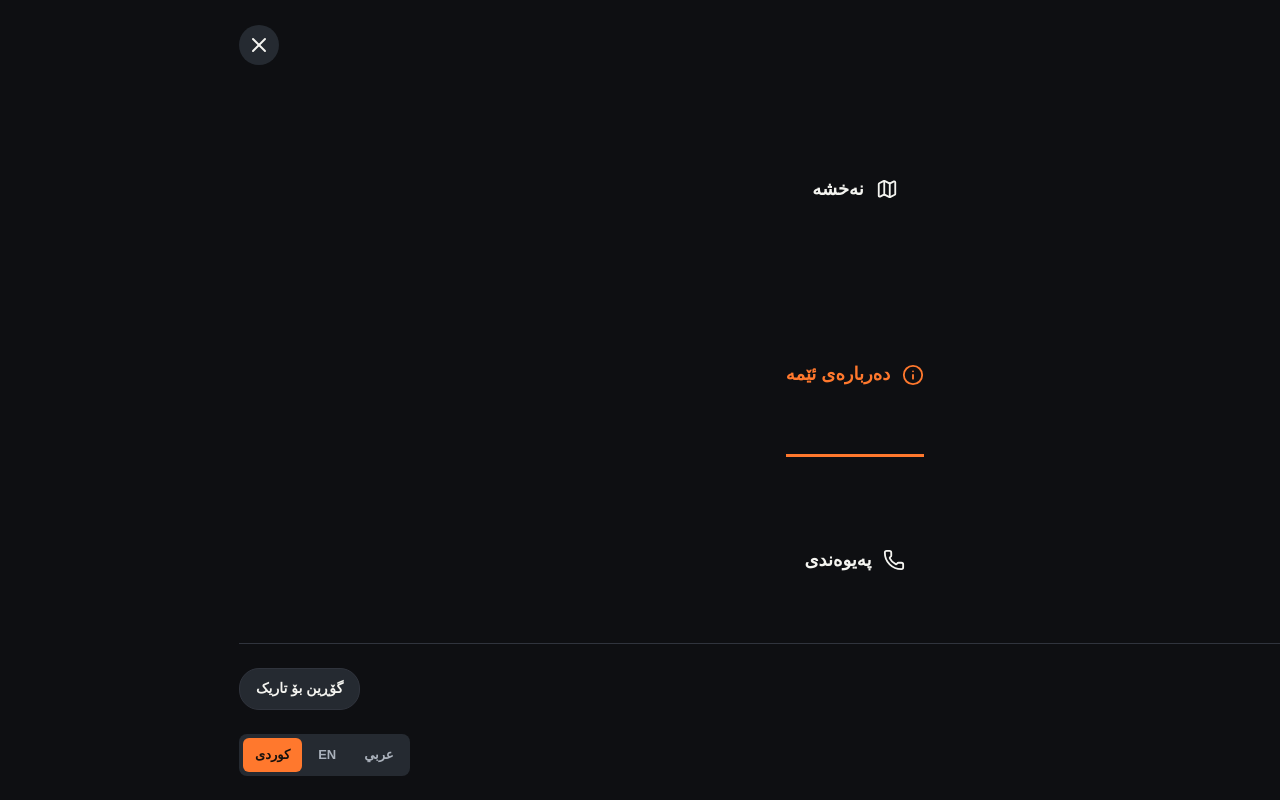
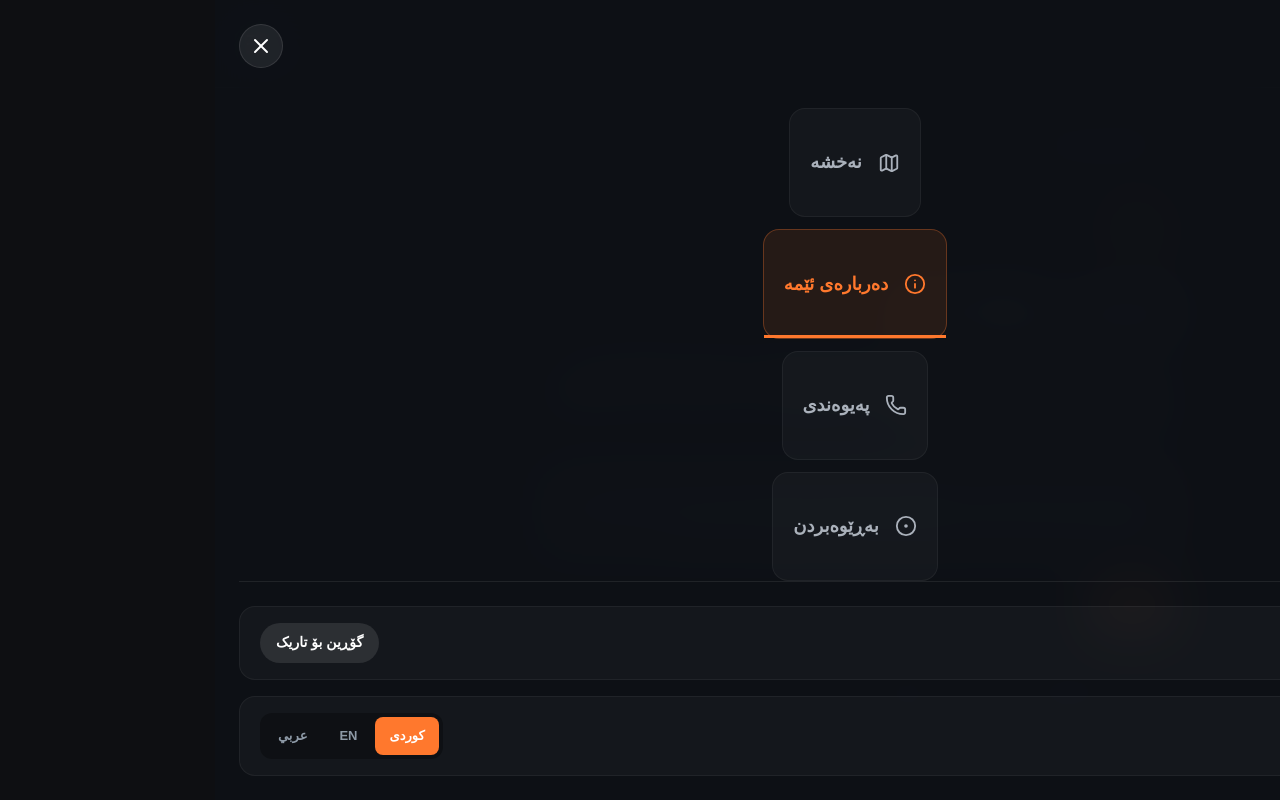
Before and after one commit to zhir4web/nearestfitter1, a Next.js app: page /about in a window 1280 px wide. Both pictures are taken after a click on the button "Open menu". Built offline with nearby package versions, Linux system fonts and the light colour scheme.

Commit message:
style: redesign menu overlay to premium glassmorphism app layout

```diff
--- a/app/globals.css
+++ b/app/globals.css
@@ -210,6 +210,141 @@ nav a[data-active='true']:after {
   background: #2b2f35;
   color: #fff;
 }
+
+/* PREMIUM APP-LIKE MENU OVERLAY */
+@keyframes slide-in-menu {
+  from { opacity: 0; transform: translateY(-20px) scale(0.98); }
+  to { opacity: 1; transform: translateY(0) scale(1); }
+}
+
+.menu-overlay {
+  position: fixed;
+  inset: 0;
+  z-index: 9999;
+  background: rgba(14, 17, 22, 0.96);
+  backdrop-filter: blur(24px);
+  -webkit-backdrop-filter: blur(24px);
+  display: flex;
+  flex-direction: column;
+  padding: 24px;
+  animation: slide-in-menu 0.3s cubic-bezier(0.16, 1, 0.3, 1);
+}
+
+.menu-header {
+  display: flex;
+  justify-content: space-between;
+  align-items: center;
+  margin-bottom: 40px;
+}
+
+.menu-close-btn {
+  background: rgba(255, 255, 255, 0.08);
+  border: 1px solid rgba(255, 255, 255, 0.1);
+  color: #fff;
+  border-radius: 50%;
+  width: 44px;
+  height: 44px;
+  display: grid;
+  place-items: center;
+  transition: 0.2s;
+}
+.menu-close-btn:active {
+  transform: scale(0.9);
+  background: rgba(255, 255, 255, 0.15);
+}
+
+.menu-nav {
+  display: flex;
+  flex-direction: column;
+  gap: 12px;
+}
+
+.menu-nav a {
+  display: flex;
+  align-items: center;
+  gap: 16px;
+  padding: 16px 20px;
+  font-size: 18px;
+  font-weight: 600;
+  color: #aab1bb;
+  background: rgba(255, 255, 255, 0.03);
+  border: 1px solid rgba(255, 255, 255, 0.05);
+  border-radius: 16px;
+  text-decoration: none;
+  transition: 0.25s;
+}
+
+.menu-nav a[data-active="true"] {
+  background: rgba(255, 120, 45, 0.1);
+  border-color: rgba(255, 120, 45, 0.3);
+  color: var(--primary);
+}
+
+.menu-nav a:active {
+  transform: scale(0.98);
+}
+
+.menu-bottom {
+  margin-top: auto;
+  border-top: 1px solid rgba(255, 255, 255, 0.08);
+  padding-top: 24px;
+  display: flex;
+  flex-direction: column;
+  gap: 16px;
+}
+
+.menu-setting-row {
+  display: flex;
+  justify-content: space-between;
+  align-items: center;
+  background: rgba(255, 255, 255, 0.03);
+  border: 1px solid rgba(255, 255, 255, 0.05);
+  padding: 16px 20px;
+  border-radius: 16px;
+}
+
+.menu-setting-label {
+  display: flex;
+  align-items: center;
+  gap: 12px;
+  font-weight: 600;
+  color: #fff;
+  font-size: 16px;
+}
+
+.menu-toggle-btn {
+  background: rgba(255, 255, 255, 0.1);
+  border: none;
+  color: #fff;
+  padding: 8px 16px;
+  border-radius: 20px;
+  font-size: 14px;
+  font-weight: 600;
+}
+
+.menu-lang-selector {
+  display: flex;
+  gap: 4px;
+  background: rgba(0, 0, 0, 0.3);
+  padding: 4px;
+  border-radius: 12px;
+}
+
+.menu-lang-btn {
+  background: transparent;
+  color: #8d99a6;
+  border: none;
+  padding: 8px 14px;
+  border-radius: 8px;
+  font-size: 13px;
+  font-weight: 700;
+  transition: 0.2s;
+}
+
+.menu-lang-btn[aria-pressed="true"] {
+  background: var(--primary);
+  color: #fff;
+}
 .button {
   display: inline-flex;
   align-items: center;
--- a/components/header.tsx
+++ b/components/header.tsx
@@ -73,19 +73,10 @@ export function Header() {
         </div>
       </header>
 
-      {/* Fullscreen Overlay Menu */}
+      {/* Premium Fullscreen Menu Overlay */}
       {isMenuOpen && (
-        <div className="menu-overlay" style={{
-          position: 'fixed',
-          inset: 0,
-          background: 'var(--background)',
-          zIndex: 9999,
-          display: 'flex',
-          flexDirection: 'column',
-          padding: '24px',
-          animation: 'fade-in 0.2s ease-out'
-        }}>
-          <div style={{ display: 'flex', justifyContent: 'space-between', alignItems: 'center', marginBottom: '40px' }}>
+        <div className="menu-overlay">
+          <div className="menu-header">
             <div className="brand" style={{ fontSize: '20px' }}>
               <span className="brand-icon" style={{ width: '38px', height: '42px' }}>
                 <CircleDot size={24} />
@@ -93,83 +84,58 @@ export function Header() {
               <span>{t.brand}</span>
             </div>
             <button
+              className="menu-close-btn"
               onClick={() => setIsMenuOpen(false)}
-              style={{
-                background: 'var(--muted)',
-                border: 'none',
-                color: 'var(--foreground)',
-                borderRadius: '50%',
-                width: '40px',
-                height: '40px',
-                display: 'grid',
-                placeItems: 'center'
-              }}
+              aria-label="Close menu"
             >
               <X size={24} />
             </button>
           </div>
 
-          <nav style={{ display: 'flex', flexDirection: 'column', gap: '20px', fontSize: '18px', fontWeight: '600' }}>
-            <Link data-active={path === '/'} href="/" style={{ display: 'flex', alignItems: 'center', gap: '12px', color: path === '/' ? 'var(--primary)' : 'var(--foreground)' }}>
+          <nav className="menu-nav">
+            <Link data-active={path === '/'} href="/">
               <MapIcon size={22} />
               {t.map}
             </Link>
-            <Link data-active={path === '/about'} href="/about" style={{ display: 'flex', alignItems: 'center', gap: '12px', color: path === '/about' ? 'var(--primary)' : 'var(--foreground)' }}>
+            <Link data-active={path === '/about'} href="/about">
               <Info size={22} />
               {t.about}
             </Link>
-            <Link data-active={path === '/contact'} href="/contact" style={{ display: 'flex', alignItems: 'center', gap: '12px', color: path === '/contact' ? 'var(--primary)' : 'var(--foreground)' }}>
+            <Link data-active={path === '/contact'} href="/contact">
               <Phone size={22} />
               {t.contact}
             </Link>
+            <Link data-active={path === '/admin'} href="/admin">
+              <CircleDot size={22} />
+              {t.admin || 'Admin'}
+            </Link>
           </nav>
 
-          <div style={{ marginTop: 'auto', borderTop: '1px solid var(--border)', paddingTop: '24px', display: 'flex', flexDirection: 'column', gap: '24px' }}>
-
+          <div className="menu-bottom">
             {/* Theme Toggle */}
-            <div style={{ display: 'flex', justifyContent: 'space-between', alignItems: 'center' }}>
-              <span style={{ display: 'flex', alignItems: 'center', gap: '12px', fontWeight: '500' }}>
+            <div className="menu-setting-row">
+              <span className="menu-setting-label">
                 {isDark ? <Moon size={20} /> : <Sun size={20} />}
-                {isDark ? 'تاریک' : 'ڕووناک'} {/* Localization logic can be added if translation is provided, keeping it simple for now */}
+                {isDark ? 'تاریک' : 'ڕووناک'}
               </span>
-              <button
-                onClick={toggleTheme}
-                style={{
-                  background: 'var(--muted)',
-                  border: '1px solid var(--border)',
-                  color: 'var(--foreground)',
-                  padding: '8px 16px',
-                  borderRadius: '20px',
-                  fontSize: '14px',
-                  fontWeight: '600'
-                }}
-              >
+              <button className="menu-toggle-btn" onClick={toggleTheme}>
                 {isDark ? 'گۆڕین بۆ ڕووناک' : 'گۆڕین بۆ تاریک'}
               </button>
             </div>
 
             {/* Language Selector */}
-            <div style={{ display: 'flex', justifyContent: 'space-between', alignItems: 'center' }}>
-              <span style={{ display: 'flex', alignItems: 'center', gap: '12px', fontWeight: '500' }}>
+            <div className="menu-setting-row">
+              <span className="menu-setting-label">
                 <Globe size={20} />
                 {t.language}
               </span>
-              <div className="languages" style={{ display: 'flex', gap: '4px', background: 'var(--muted)', padding: '4px', borderRadius: '8px' }}>
+              <div className="menu-lang-selector">
                 {(['ckb', 'en', 'ar'] as const).map((l) => (
                   <button
                     key={l}
                     aria-pressed={lang === l}
                     onClick={() => setLang(l)}
-                    style={{
-                      background: lang === l ? 'var(--primary)' : 'transparent',
-                      color: lang === l ? 'var(--primary-foreground)' : 'var(--muted-foreground)',
-                      border: 'none',
-                      padding: '6px 12px',
-                      borderRadius: '6px',
-                      fontSize: '13px',
-                      fontWeight: '600',
-                      transition: 'all 0.2s'
-                    }}
+                    className="menu-lang-btn"
                   >
                     {l === 'ckb' ? 'کوردی' : l === 'en' ? 'EN' : 'عربي'}
                   </button>
```
